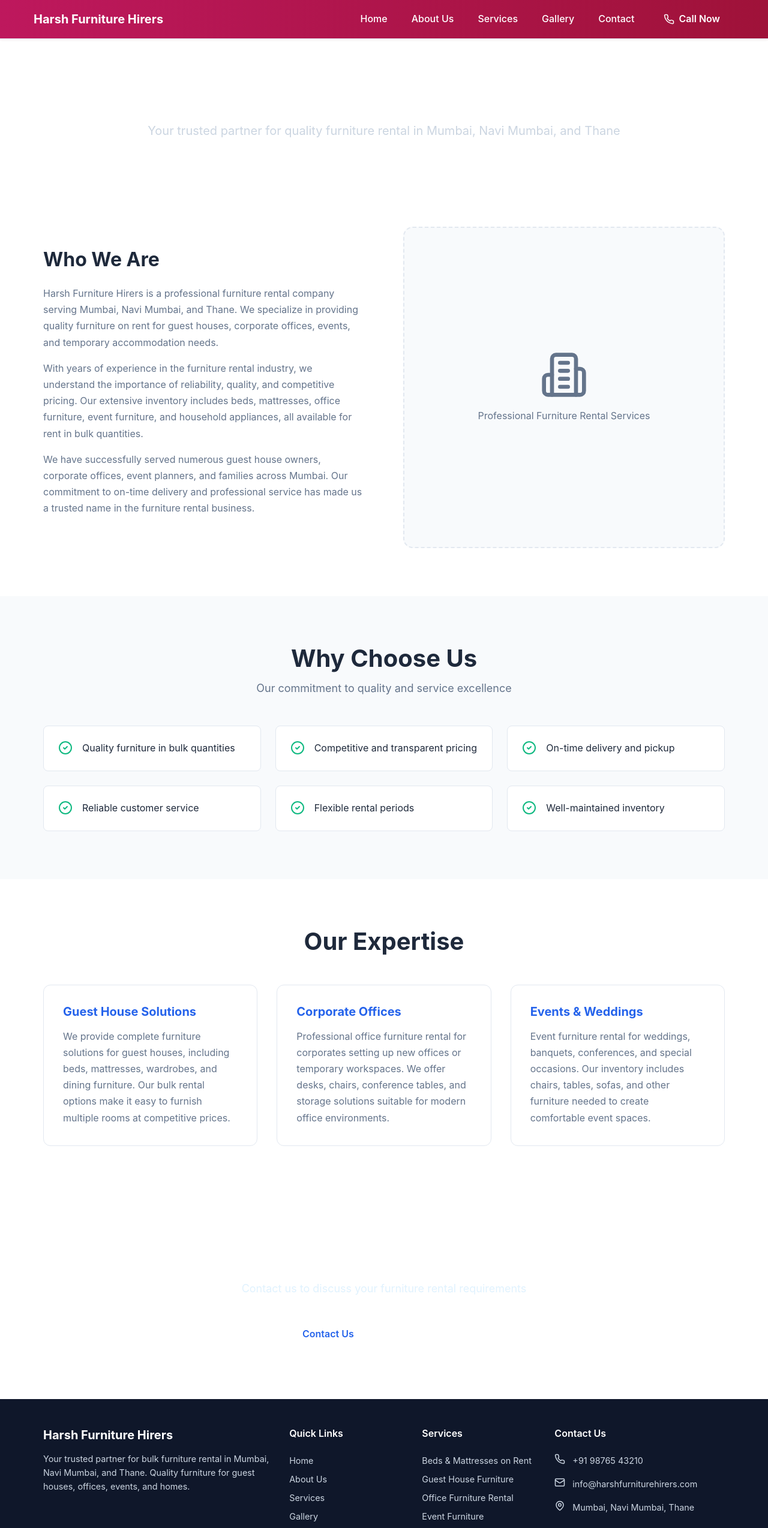
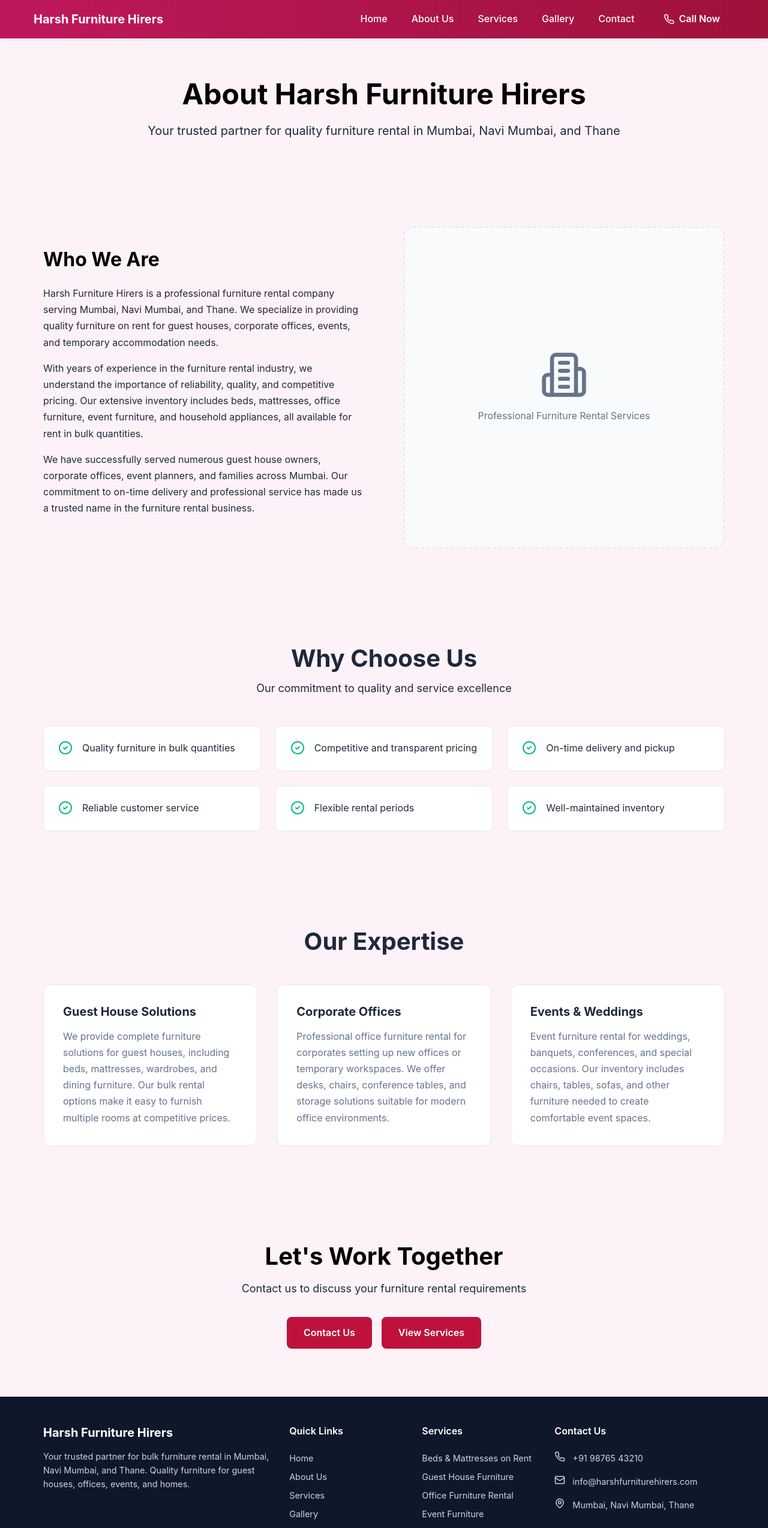
Before and after one commit to Kashyap2210/harsh-furniture-static-website, a React (Vite) app: page /about in a window 1280 px wide. Shown: the top 2548 px of the page at 60% size. Built offline with nearby package versions, Linux system fonts and the light colour scheme.

Commit message:
color-scheme-add-to-ABoutUs-section

```diff
--- a/src/components/App.tsx
+++ b/src/components/App.tsx
@@ -20,9 +20,11 @@ export default function About() {
         keywords="furniture rental Mumbai, about Harsh Furniture Hirers, furniture hire company"
       />
 
-      <section className="page-hero">
+      <section className="page-hero bg-pink-50">
         <div className="container">
-          <h1 className="page-title">About Harsh Furniture Hirers</h1>
+          <h1 className="page-title text-black">
+            About Harsh Furniture Hirers
+          </h1>
           <p className="page-subtitle">
             Your trusted partner for quality furniture rental in Mumbai, Navi
             Mumbai, and Thane
@@ -30,12 +32,12 @@ export default function About() {
         </div>
       </section>
 
-      <section className="section">
+      <section className="section bg-pink-50">
         <div className="container">
           <div className="content-grid">
             <div className="content-text">
-              <h2 className="content-heading">Who We Are</h2>
-              <p className="content-paragraph">
+              <h2 className="content-heading text-black">Who We Are</h2>
+              <p className="content-paragraph text-gray-800">
                 Harsh Furniture Hirers is a professional furniture rental
                 company serving Mumbai, Navi Mumbai, and Thane. We specialize in
                 providing quality furniture on rent for guest houses, corporate
@@ -65,7 +67,7 @@ export default function About() {
         </div>
       </section>
 
-      <section className="section section-alt">
+      <section className="section section-alt bg-pink-50">
         <div className="container">
           <div className="section-header">
             <h2 className="section-title">Why Choose Us</h2>
@@ -84,7 +86,7 @@ export default function About() {
         </div>
       </section>
 
-      <section className="section">
+      <section className="section bg-pink-50">
         <div className="container">
           <div className="section-header">
             <h2 className="section-title">Our Expertise</h2>
@@ -120,18 +122,24 @@ export default function About() {
         </div>
       </section>
 
-      <section className="cta-section">
+      <section className="cta-section bg-pink-50">
         <div className="container">
           <div className="cta-content">
-            <h2 className="cta-title">Let's Work Together</h2>
-            <p className="cta-text">
+            <h2 className="cta-title text-black">Let's Work Together</h2>
+            <p className="cta-text ">
               Contact us to discuss your furniture rental requirements
             </p>
             <div className="cta-buttons">
-              <Link to="/contact" className="button button-light">
+              <Link
+                to="/contact"
+                className="button bg-rose-700 button-light text-white"
+              >
                 Contact Us
               </Link>
-              <Link to="/services" className="button button-outline">
+              <Link
+                to="/services"
+                className="button button-light text-white bg-rose-700"
+              >
                 View Services
               </Link>
             </div>
--- a/src/index.css
+++ b/src/index.css
@@ -236,7 +236,6 @@
     padding: 1rem;
     font-weight: 600;
     font-size: 1rem;
-    color: white;
     transition: all 0.2s;
   }
 
@@ -268,11 +267,6 @@
     min-width: 120px;
   }
 
-  .button-primary {
-    background: var(--accent);
-    color: white;
-  }
-
   .button-primary:hover {
     background: var(--accent-hover);
     transform: translateY(-2px);
@@ -289,13 +283,7 @@
     transform: translateY(-2px);
   }
 
-  .button-light {
-    background: white;
-    color: var(--accent);
-  }
-
   .button-light:hover {
-    background: var(--bg-alt);
     transform: translateY(-2px);
   }
 
@@ -378,7 +366,7 @@
 
   .section-subtitle {
     font-size: 1.125rem;
-    color: var(--text-light);
+    /* color: var(--text-light); */
   }
 
   .section-cta {
@@ -513,13 +501,11 @@
   .cta-title {
     font-size: clamp(1.75rem, 4vw, 2.5rem);
     margin-bottom: 1rem;
-    color: white;
   }
 
   .cta-text {
     font-size: 1.125rem;
     margin-bottom: 2rem;
-    color: #e0f2fe;
   }
 
   .cta-buttons {
@@ -554,7 +540,7 @@
 
   .page-subtitle {
     font-size: clamp(1rem, 2vw, 1.25rem);
-    color: #cbd5e1;
+    /* color: #cbd5e1; */
   }
 
   .content-grid {
@@ -576,7 +562,6 @@
   }
 
   .content-paragraph {
-    color: var(--text-light);
     line-height: 1.7;
     margin-bottom: 1rem;
   }
@@ -657,7 +642,7 @@
   .expertise-card h3 {
     font-size: 1.25rem;
     margin-bottom: 1rem;
-    color: var(--accent);
+    /* color: var(--accent); */
   }
 
   .expertise-card p {
```
